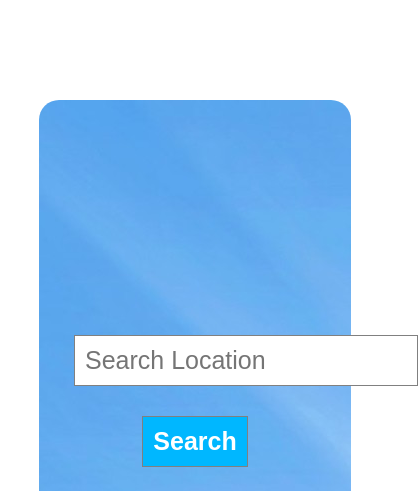
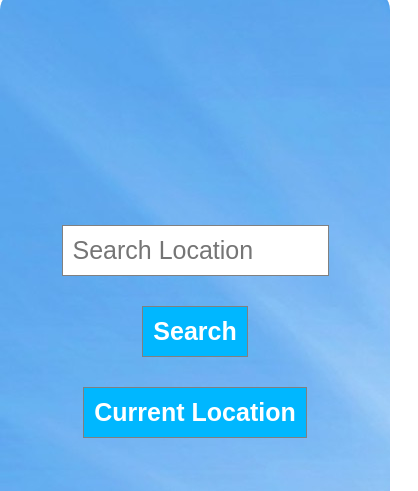
Before and after one commit to parasbhatiwal/weather-app, a plain HTML site: page index.html in a window 390 px wide. Shown: the top 491 px of the page, 418 px wide, since content can reach past the window. Drawn offline with Linux system fonts and the light colour scheme.

Commit message:
media query set for backgroound
container width 100% for less than 650px screen

```diff
--- a/style.css
+++ b/style.css
@@ -37,6 +37,8 @@ body {
     border: 1px solid gray;
     background-color: rgb(255, 255, 255);
     color: rgb(58, 58, 58);
+    max-width: 450px;
+    width: 70%;
 }
 
 .findTemp {
@@ -77,4 +79,8 @@ body {
         flex-direction: column;
         width: 80%;
     }
+    .container {
+        margin-top: -10px;
+        width: 100%;
+    }
 }
```
